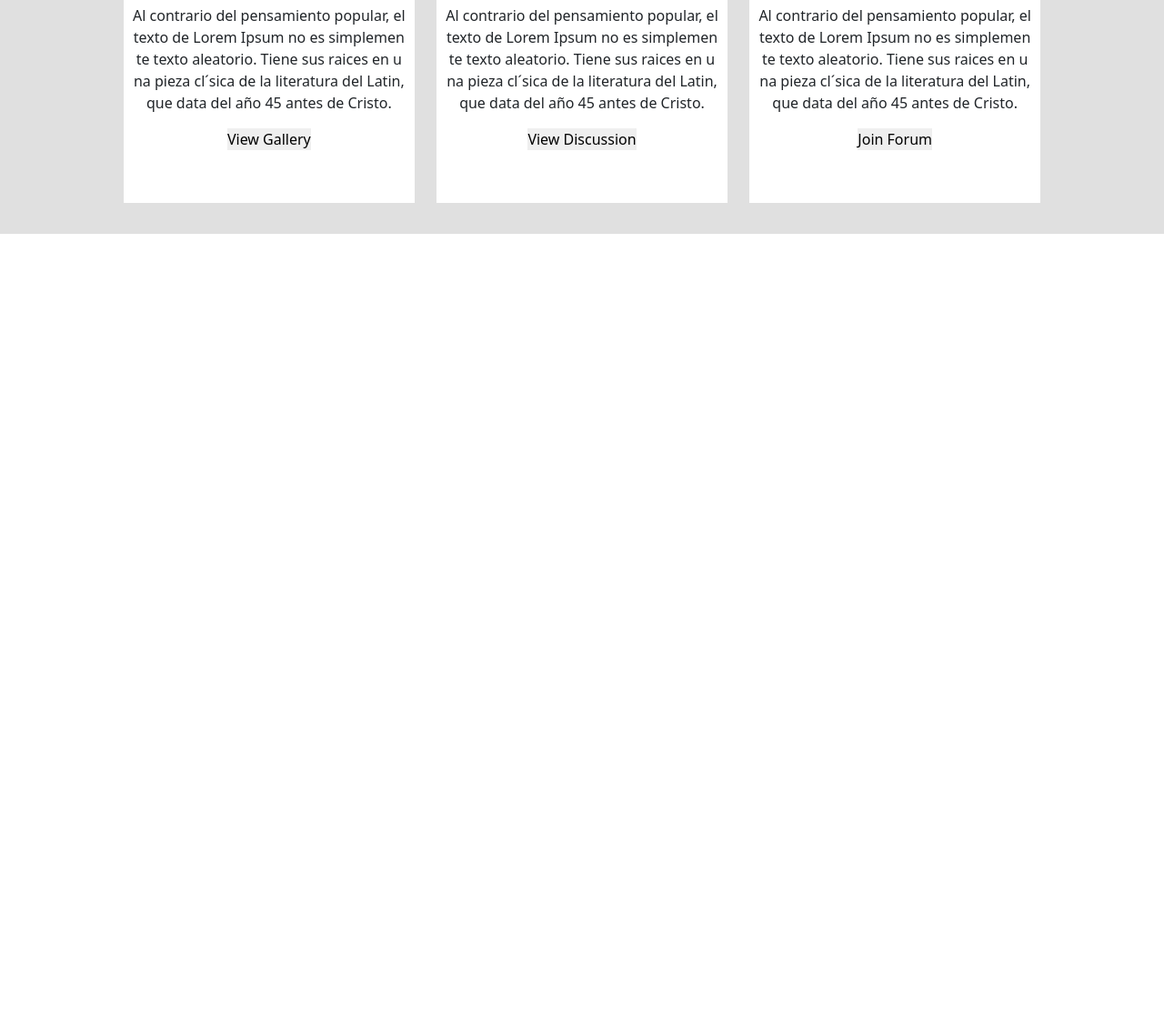
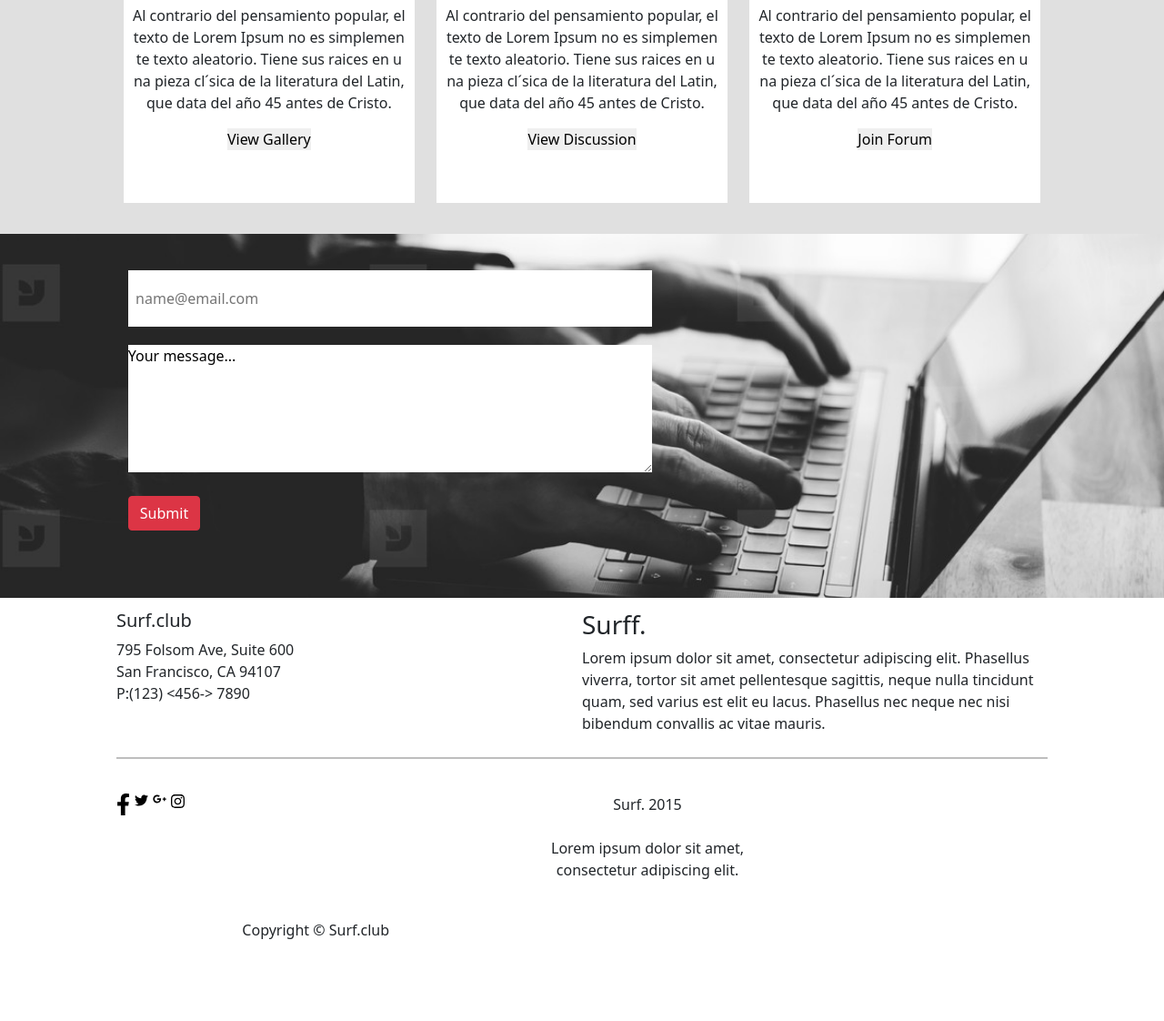
Before and after one commit to FonsVil/Landing-Page-WEB, a plain HTML site: page home.html in a window 1280 px wide. Shown: the part 1065-2187 px from the top of the page at 91% size. Before the commit the page ends 1322 px from the top, so only its background shows below. Drawn offline with nearby package versions, Linux system fonts and the light colour scheme.

Commit message:
footer y demas

```diff
--- a/css/style.css
+++ b/css/style.css
@@ -13,6 +13,8 @@
 h1 {
     color: aliceblue;
 }
+
+span:nth-child(1){color: #F00;}
 
 .nav-container {
     background-color: rgb(59, 59, 252);
@@ -74,3 +76,86 @@ h1 {
     align-items: center;
     word-break: break-all;
 }
+
+#img_secundaria {
+    width: 100%;
+    height: 300pt;
+    background: url("../images/bnwcomputer.jpg") no-repeat center center;
+    background-size: cover;
+}
+
+#contenido_bnw{
+    width: 45%;
+    height: 80%;
+    margin: 40px 20px 20px 11%;
+    padding-bottom: 10px;
+    display: inline-block;
+
+}
+#contenido_bnw input{
+    width: 100%;
+    height: 20%;
+    margin-bottom: 20px;
+}
+
+#contenido_bnw textarea{
+    width: 100%;
+    height: 140px;
+    margin-bottom: 20px;
+}
+#contenido_bnw button{
+    margin-bottom: 20px;
+}
+
+hr.solid {
+    border: 1px solid black;
+    color: black;
+    margin: 1% 10%;
+
+  }
+
+footer{
+    width: 100%;
+    height: 280pt;
+}
+
+#div_footer1{
+    width: 80%;
+    height: 40%;
+    margin: 1% 10%;
+
+
+
+}
+#div_footer2{
+    width: 30%;
+    height: 90%;
+    float: left;
+    margin-right: 100px;
+
+}
+#div_footer3{
+    width: 50%;
+    height: 90%;
+    float: right;
+    margin-left: 100px;
+
+}
+#div_footer4{
+    width: 300px;
+    height: 30%;
+    margin: 2% 6px 0% 10%;
+    float: left;
+    text-align: center;
+
+}
+#div_footer4 p {
+    text-align: right;
+}
+
+#div_footer4 img{
+    margin-right: 5px;
+    float: left;
+    width: 5%;
+
+}
--- a/home.html
+++ b/home.html
@@ -20,8 +20,7 @@
     <div class="nav-container">
         <nav class="navbar">
             <div class="pag-name" style="margin-left: 20px; display: flex;">
-                <h1> <i> SURF </i></h1>
-                <h1 style="color: red;"> <i> F </i></h1>
+               <h1>SURF<span>F</span></h1>
             </div>
             <div style="margin-right: 20px;">
                 <a href=""> Home </a>
@@ -85,11 +84,54 @@
             </a>
         </div>
     </div>
+    <div id="img_secundaria">
+        <div id="contenido_bnw">
+            <input type="email" name="email" placeholder="  name@email.com">
+            <textarea>Your message...</textarea>
+            <button type="button" class="btn btn-danger">Submit</button>
+
+        </div>
+
+    </div >
 
 </body>
 
 <footer>
+    <div id="div_footer1">
+        <div id="div_footer2">
+            <h5>Surf.club</h5>
+            <p>795 Folsom Ave, Suite 600<br>
+               San Francisco, CA 94107<br>
+               P:(123) &#60;456-&#62; 7890
+            </p>
+        </div>
+        <div id="div_footer3">
+            <h3>Surff.</h3>
+            <p>Lorem ipsum dolor sit amet, consectetur adipiscing elit.
+                Phasellus viverra, tortor sit amet pellentesque sagittis,
+                neque nulla tincidunt quam, sed varius est elit eu lacus.
+                Phasellus nec neque nec nisi bibendum convallis ac vitae mauris.
+            </p>
+        </div>
+    </div>
 
+    <hr class="solid">
+    <div id="div_footer4">
+        <a href="http://www.facebook.com">
+            <img src="images/facebook-f-brands.svg">
+        </a>
+        <a href="http://www.twitter.com">
+            <img src="images/twitter-brands.svg">
+        </a>
+        <a href="https://accounts.google.com">
+            <img src="images/google-plus-g-brands.svg">
+        </a>
+        <a href="https://instagram.com">
+            <img src="images/instagram-brands.svg">
+        </a>
+    </div>
+    <div id="div_footer4">Surf. 2015<br><br>Lorem ipsum dolor sit amet, consectetur adipiscing elit.</div>
+    <div id="div_footer4"><p>Copyright &copy; Surf.club</p></div>
 </footer>
 
 
```
Also changed, not shown: images/bnwcomputer.jpg (added), images/facebook-f-brands.svg (added), images/google-plus-g-brands.svg (added), images/instagram-brands.svg (added), images/twitter-brands.svg (added).
